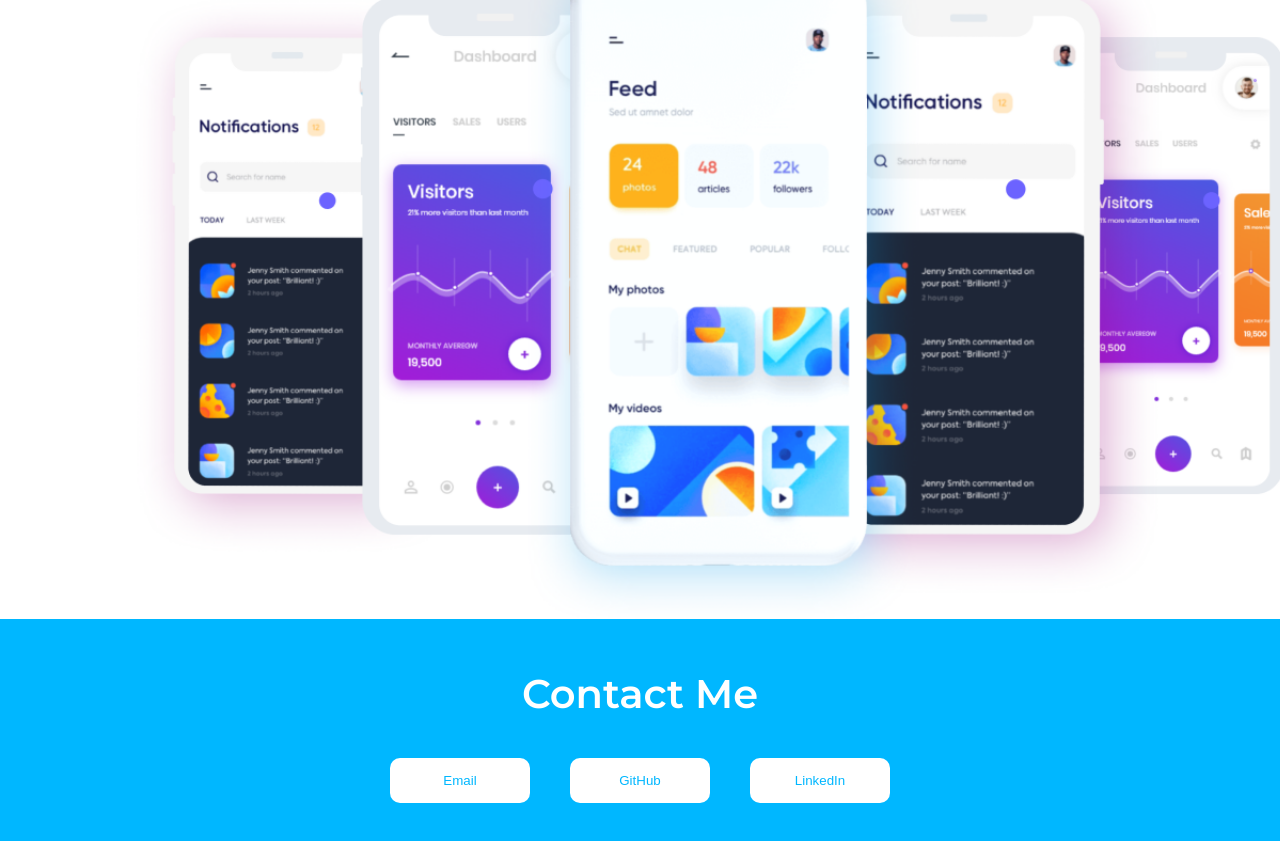
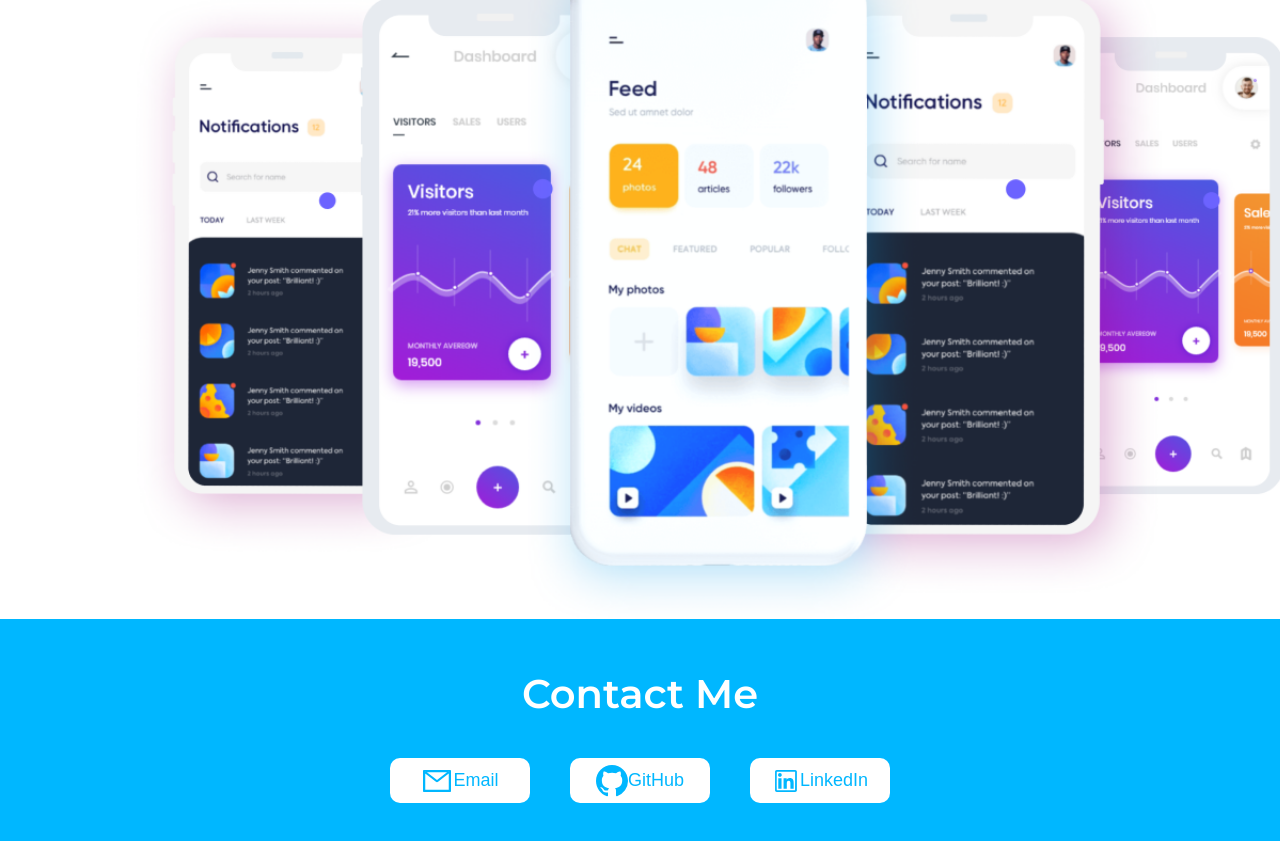
Before and after one commit to Zivgl66/TaskIt-landing-page, a React (Create React App) app: page / in a window 1280 px wide. Shown: the part 2889-3730 px from the top of the page. Built offline with nearby package versions, Linux system fonts and the light colour scheme.

Commit message:
added icons

```diff
--- a/package.json
+++ b/package.json
@@ -8,6 +8,7 @@
     "@testing-library/user-event": "^13.5.0",
     "react": "^18.2.0",
     "react-dom": "^18.2.0",
+    "react-icons": "^4.10.1",
     "react-scripts": "5.0.1",
     "web-vitals": "^2.1.4"
   },
--- a/src/components/Contact.jsx
+++ b/src/components/Contact.jsx
@@ -1,4 +1,7 @@
 import React from "react";
+import { BsGithub } from "react-icons/bs";
+import { AiOutlineMail } from "react-icons/ai";
+import { AiOutlineLinkedin } from "react-icons/ai";
 
 const Contact = () => {
   return (
@@ -11,14 +14,17 @@ const Contact = () => {
             window.open("mailto:zivgl66@gmail.com?subject=Hello Ziv&body=Hi!")
           }
         >
+          <AiOutlineMail size={"2rem"} />
           Email
         </button>
         <button
           className="contact-button"
           onClick={() => window.open("https://github.com/Zivgl66", "_blank")}
         >
+          <BsGithub size={"2rem"} />
           GitHub
         </button>
+
         <button
           className="contact-button"
           onClick={() =>
@@ -28,6 +34,7 @@ const Contact = () => {
             )
           }
         >
+          <AiOutlineLinkedin size={"2rem"} />
           LinkedIn
         </button>
       </div>
--- a/src/index.css
+++ b/src/index.css
@@ -194,7 +194,7 @@ nav .menu-btn,
   cursor: pointer;
 }
 .contact-button {
-  margin-top: 20px;
+  font-size: 18px;
   width: 140px;
   height: 45px;
   border-radius: 10px;
@@ -203,6 +203,10 @@ nav .menu-btn,
   color: #00b7ff;
   background-color: #ffffff;
   margin: 20px;
+  display: flex;
+  align-items: center;
+  padding: 22px;
+  justify-content: center;
 }
 .contact-button:hover {
   cursor: pointer;
```
Also changed, not shown: 1 other file (tests, documents, lock files or other folders).
